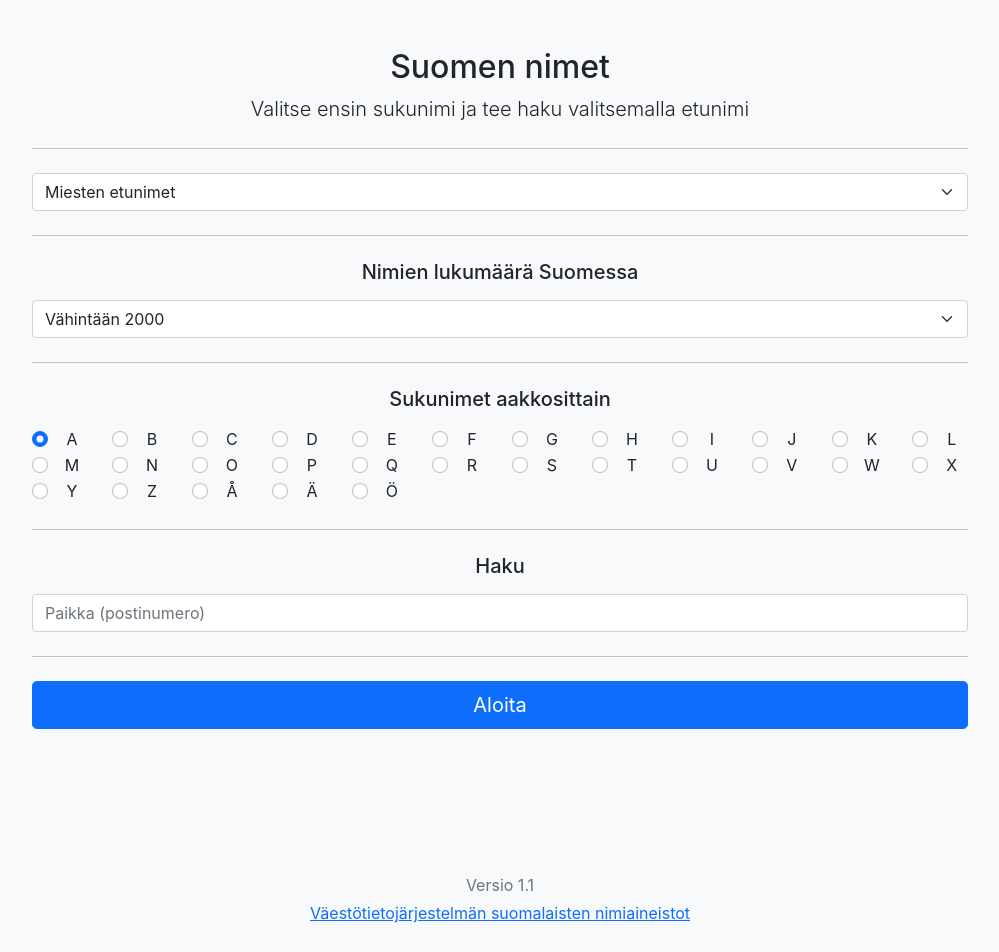
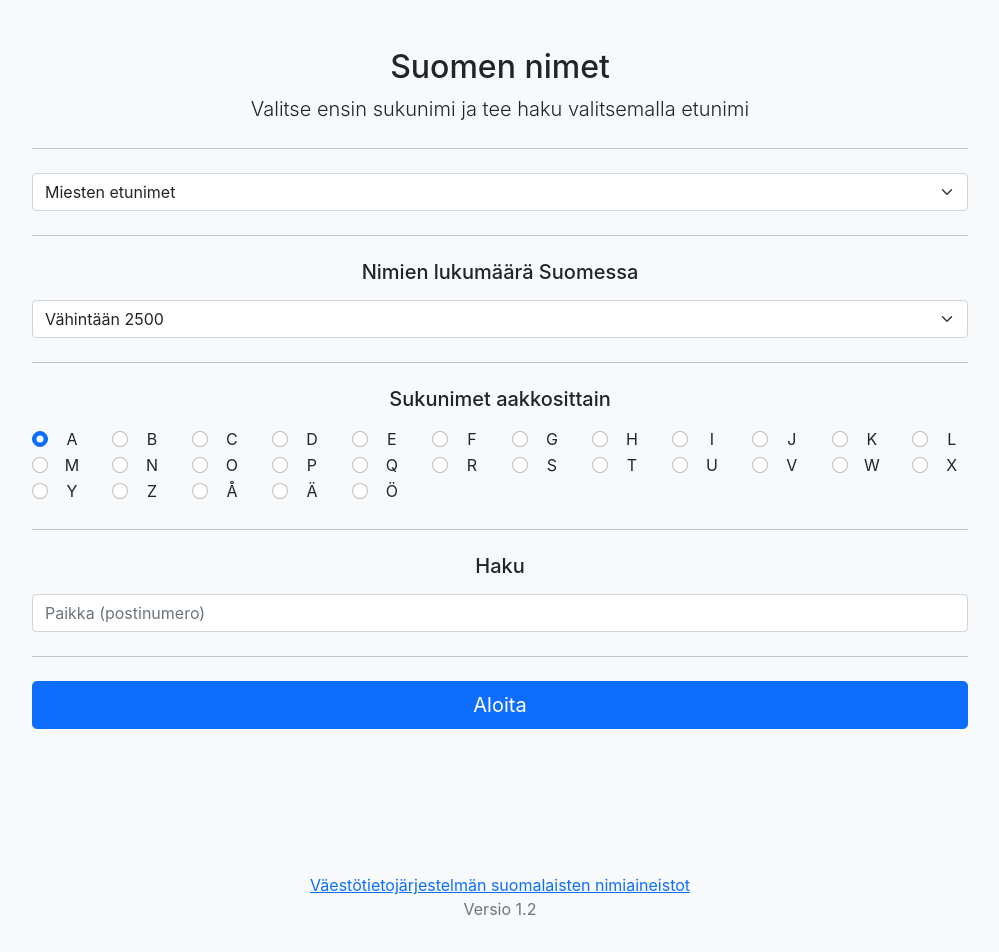
Before and after one commit to spyy/nimet, a React (Create React App) app: page / in a window 1280 px wide. Shown: the top 952 px of the page, without its empty margins (140-1139 px from the left). Built offline with nearby package versions, Linux system fonts and the light colour scheme.

Commit message:
versio 1.2

```diff
--- a/src/App.js
+++ b/src/App.js
@@ -8,7 +8,7 @@ import Lastnames from './Lastnames';
 function App() {
   const [screenState, setScreenState] = useState('search');
   const [selection, setSelection] = useState('miehet');
-  const [namesMinimum, setNamesMinimum] = useState('2000');
+  const [namesMinimum, setNamesMinimum] = useState('2500');
   const [alphabet, setAlphabet] = useState('A');
   const [lastname, setLastname] = useState('');
   const [location, setLocation] = useState('');
--- a/src/ArrowRightCircle.js
+++ b/src/ArrowRightCircle.js
@@ -11,7 +11,7 @@ const ArrowRightCircle = props => {
     }
 
     return (
-        <a href="#" className="d-inline-block"  onClick={onPress}>
+        <a className="d-inline-block"  onClick={onPress}>
             <svg xmlns="http://www.w3.org/2000/svg" width="16" height="16" fill={color} className="bi bi-arrow-right-circle" viewBox="0 0 16 16">
                 <path fillRule="evenodd" d="M1 8a7 7 0 1 0 14 0A7 7 0 0 0 1 8zm15 0A8 8 0 1 1 0 8a8 8 0 0 1 16 0zM4.5 7.5a.5.5 0 0 0 0 1h5.793l-2.147 2.146a.5.5 0 0 0 .708.708l3-3a.5.5 0 0 0 0-.708l-3-3a.5.5 0 1 0-.708.708L10.293 7.5H4.5z"/>
             </svg>
--- a/src/Firstname.js
+++ b/src/Firstname.js
@@ -15,7 +15,7 @@ const Firstname = props => {
   const onSelect = () => {
     const y = window.scrollY;
 
-    props.onWinY(y);
+    //props.onWinY(y);
 
     util.openRequestedSinglePopup(url);
   }
--- a/src/Search.js
+++ b/src/Search.js
@@ -31,8 +31,8 @@ function Search(props) {
               <div className="col">
                 <select className="form-select" id="state" required="" value={props.namesMinimum} onChange={event => props.onNamesMinimum(event.target.value)}>
                   <option value="500">Vähintään 500</option>
-                  <option value="1000">Vähintään 1000</option>
-                  <option value="2000">Vähintään 2000</option>
+                  <option value="1500">Vähintään 1500</option>
+                  <option value="2500">Vähintään 2500</option>
                 </select>
               </div>
             </div>
@@ -71,8 +71,8 @@ function Search(props) {
       </main>
 
       <footer className="my-5 pt-5 text-muted text-center text-small">
-        <p class="mb-1">Versio 1.1</p>
         <a href='https://www.avoindata.fi/data/fi/dataset/none'>Väestötietojärjestelmän suomalaisten nimiaineistot</a>
+        <p class="mb-1">Versio 1.2</p>
       </footer>
     </div>
   );
```
